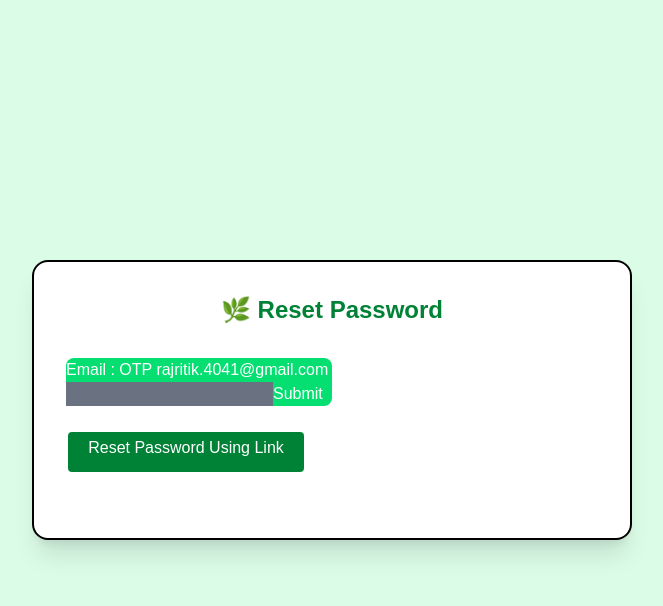
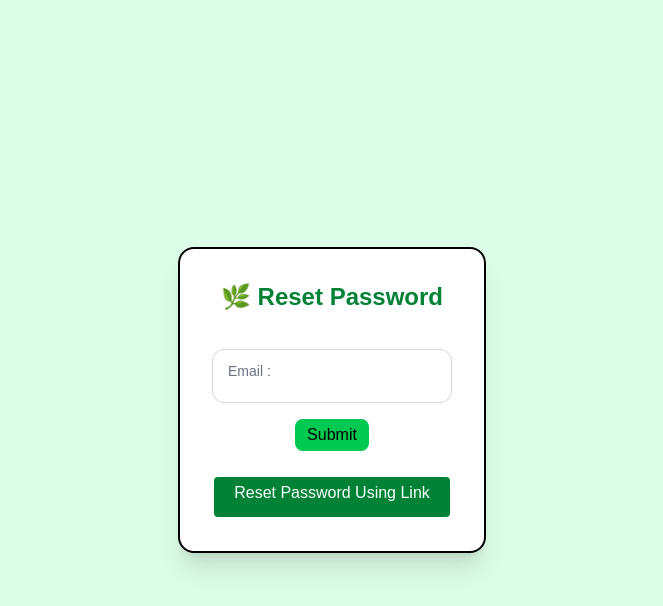
Before and after one commit to rajritik4041/Unvision, a Next.js app in the folder form_detect/frontend/: page /reset-password in a window 1280 px wide. Both pictures are taken after a click on the button "Reset Password Using OTP". Shown: the top 606 px of the page, without its empty margins (308-971 px from the left). Built offline with nearby package versions, Linux system fonts and the light colour scheme.

Commit message:
reset page complete

```diff
--- a/form_detect/frontend/src/app/(components)/reset-password/[id]/page.tsx
+++ b/form_detect/frontend/src/app/(components)/reset-password/[id]/page.tsx
@@ -70,20 +70,36 @@ export default function ResetPasswordPage() {
             console.log("Submit error:", error);
         }
     };
+   const setinputclass = "peer  w-full  px-4 pt-6 pb-2 pr-10 rounded-xl border border-gray-300 focus:outline-none focus:ring-1 focus:ring-grey-500 focus:border-grey-500 text-sm";
+  const setlabelclass =
+    "absolute left-4 top-3 text-gray-500 text-sm transition-all duration-200 pointer-events-none peer-focus:top-1 peer-focus:text-xs peer-focus:text-black-500 peer-valid:top-1 peer-valid:text-xs";
 
     return (
-        <div style={{ padding: "20px" }}>
-            <h2>Reset Password</h2>
+        <div className="bg-green-200 min-h-screen text-black flex justify-center items-center">
+            <div className="border-2 max-h-fit  rounded-2xl shadow-xl p-8 max-w-fit bg-white">
+
+                <h2 className="text-center mb-6 text-green-700 text-2xl  font-extrabold">🌿 Reset Password</h2>
                 {/* <p>User ID: {id}</p> */}
-            <form onSubmit={handleSubmit(Submited)} >
-                <input type="password" name="password" onChange={setdata} placeholder="Enter new password" />
+                <form onSubmit={handleSubmit(Submited)} className="w-full text-black" >
+                    <div className="relative w-full mt-4 ">
+                        <input type="password" name="password" onChange={setdata} required className={setinputclass} />
+                        <label htmlFor="password" className={setlabelclass} > Enter New Password : </label>
+                    </div>
+                    <div className="relative w-full mt-4 ">
+                        <input type="password" name="ccpassword" onChange={setdata} required className={setinputclass} />
+                        <label htmlFor="ccpassword" className={setlabelclass} > Comform Password : </label>
+                    </div>
+
                     {errors.password && (
                         <p style={{ color: "red" }}>
                             {errors.password}
                         </p>
                     )}
-                <input type="submit" value="Reset Password" />
+                    <div className="text-center w-full mt-4">
+                        <input type="submit" value="Reset Password" className="bg-green-500 rounded-lg px-3 py-2" />
+                    </div>
                 </form>
+            </div>
         </div>
     );
 }
--- a/form_detect/frontend/src/app/(components)/reset-password/page.tsx
+++ b/form_detect/frontend/src/app/(components)/reset-password/page.tsx
@@ -175,27 +175,32 @@ export default function ResetPassword() {
             console.log("ERROR:", err);
         }
     }
+    const setinputclass = "peer  w-full  px-4 pt-6 pb-2 pr-10  rounded-xl border border-gray-300 focus:outline-none focus:ring-1 focus:ring-grey-500 focus:border-grey-500 text-sm";
+    const setlabelclass =
+        "absolute left-4 top-3 text-gray-500 text-sm transition-all duration-200 pointer-events-none peer-focus:top-1 peer-focus:text-xs peer-focus:text-black-700 peer-valid:top-1 peer-valid:text-xs";
     return (
 
         <div className="bg-green-100 text-black min-h-screen flex justify-center items-center ">
-            <div className="border-2 h-70  rounded-2xl shadow-xl p-8 w-150 bg-white ">
+            <div className="border-2 max-h-fit  rounded-2xl shadow-xl p-8 max-w-fit bg-white ">
                 <div className="text-center mb-6 text-green-700 text-2xl  font-extrabold">🌿 Reset Password</div>
-                <div className=" mt-8 " >
+                <div className=" mt-9 " >
 
-                    {page1 ? <div className=" bg-green-400 w-1/2  text-white rounded-lg hover:bg-green-600 transition  ">
-                        <form onSubmit={handleSubmit(SubmitData1)} >
-                            <label htmlFor="email">Email : OTP rajritik.4041@gmail.com </label>
-                            <input type="email" name="email" className="bg-gray-500" onChange={setdata} />
+                    {page1 ? <div className=" text-black ">
+                        <form onSubmit={handleSubmit(SubmitData1)} className="w-full" >
+                            <div className="relative w-full mt-4 ">
+                                <input type="email" name="email" onChange={setdata} required className={setinputclass} />
+                                <label htmlFor="email" className={setlabelclass} >  Email : </label>
+                            </div>
                             {errors.general && (<p style={{ color: "red", textAlign: "center" }}> {errors.general} </p>)}
-                            <input type="submit" value="Submit" />
+                            <div className="text-center w-full ">
+                                <input type="submit" value="Submit" className=" text-black-700 w-fit text-center bg-green-500 mt-4 rounded-lg py-1 px-3" />
+                            </div>
                         </form>
                     </div> : page3 ? <div className="bg-red-500">
                         <div>
-                            <form onSubmit={handleSubmit(setsubmitedpassword)}>
+                            <form onSubmit={handleSubmit(setsubmitedpassword)} >
                                 <p>{user.email}</p>
-                                {/* yaha tum apna piyus otp wala
-                        bana dena  alag se me add kar dunga  */}
-                                {/* return ke uper vale chejo ko pada karo  */}
+
                                 <input type="number" name="otp" onChange={setdata2} />
                                 {errors.otp && (<p style={{ color: "red", fontSize: 12, }}>{errors.otp}</p>)}
                                 <input type="password" name="password" onChange={setdata2} />
@@ -219,12 +224,15 @@ export default function ResetPassword() {
 
                     {page2 ?
                         <div>
-                            <div className="bg-pink-400 ">
-                                <form onSubmit={handleSubmit(SubmitData2)} >
-                                    <label htmlFor="email">Email : Link rajritik.4041@gmail.com</label>
-                                    <input type="email" name="email" className="bg-gray-500" onChange={setdata} />
-                                    {errors.general && (<p style={{ color: "red", textAlign: "center" }}> {errors.general} </p>)}
-                                    <input type="submit" value="Submit" />
+                            <div className="w-full text-black ">
+                                <form onSubmit={handleSubmit(SubmitData2)} className="w-full">
+                                    <div className="relative w-full mt-4 ">
+                                        <input type="email" name="email" onChange={setdata} required className={setinputclass} />
+                                        <label htmlFor="email" className={setlabelclass} >Email : </label>
+                                    </div>
+                                        {errors.general && (<p style={{ color: "red", textAlign: "center" }}> {errors.general} </p>)}
+                                        <div className="text-center w-full ">
+                                            <input type="submit" value="Submit" className=" text-black-700 w-fit text-center bg-green-500 mt-4 rounded-lg py-1 px-3" /></div>
                                 </form>
                             </div>
                         </div> :
```
Lines whose indentation alone changed are shown as unchanged.
